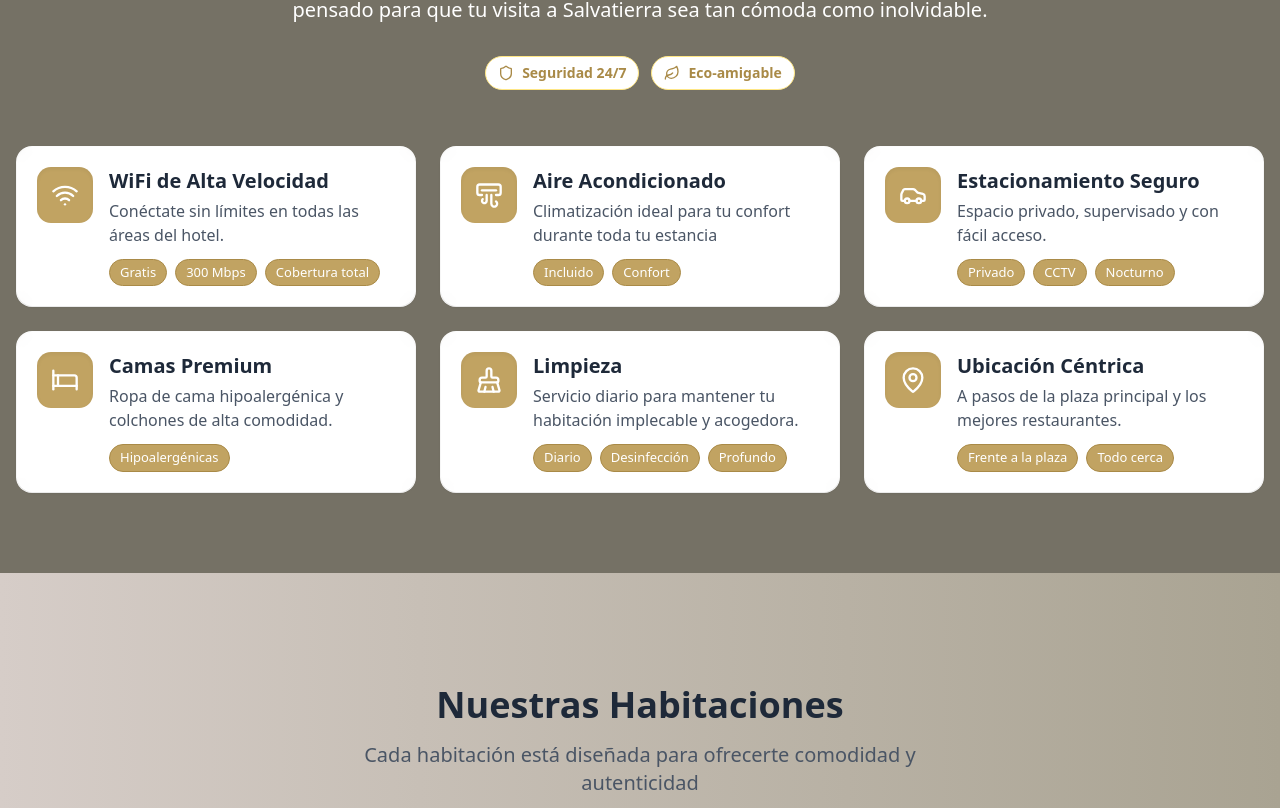
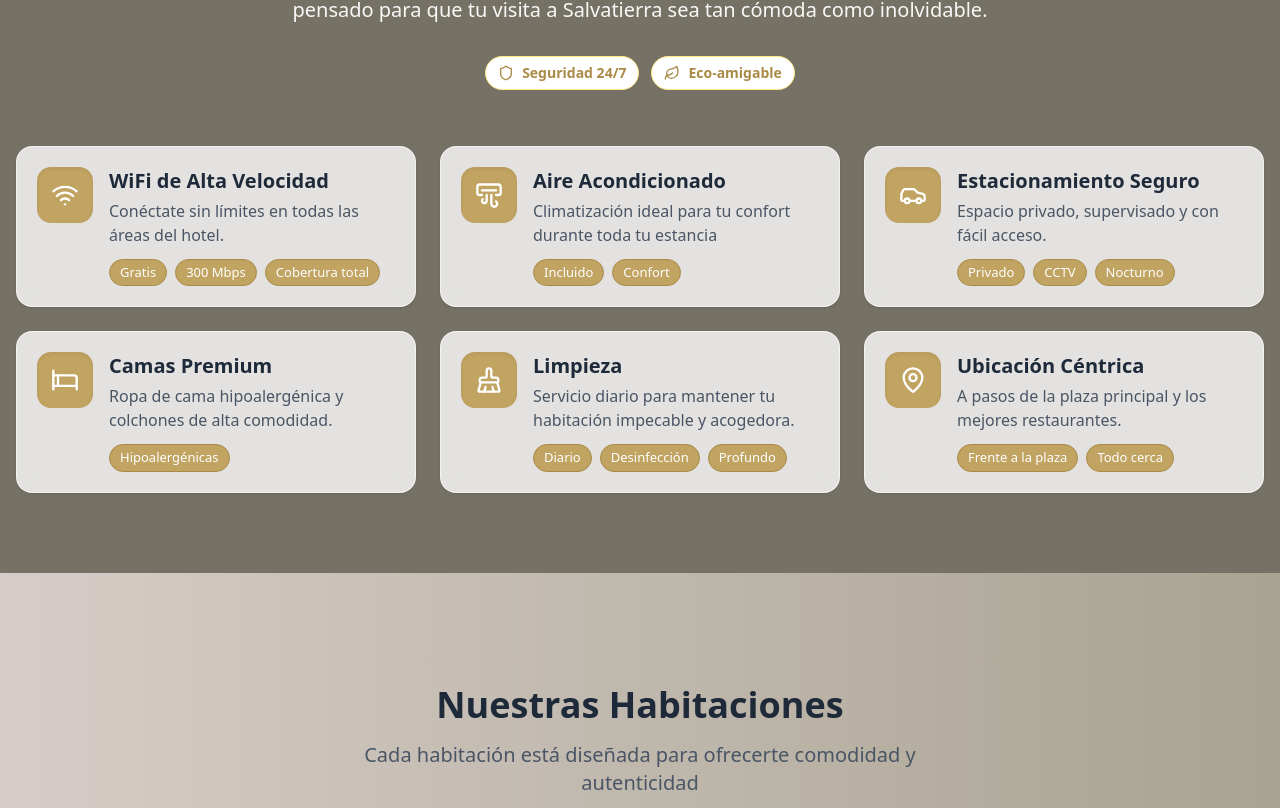
Before and after one commit to Gonzalez-Ricardo/hotelsanandres, a Next.js app: page / in a window 1280 px wide. Shown: the part 2132-2940 px from the top of the page. Built offline with nearby package versions, Linux system fonts and the light colour scheme.

Commit message:
Actualizacion4

```diff
--- a/src/app/Components/Galeria.tsx
+++ b/src/app/Components/Galeria.tsx
@@ -4,7 +4,7 @@ import Image from "next/image";
 import { useState } from "react";
 
 const images = [
-  "19", "10", "12", "6", "1", "4", "6b", "13", "51", "Hab9", "21", "53",
+  "19", "10", "12", "3a", "1", "4", "6b", "13", "51", "Hab9", "21", "53",
 ];
 
 export default function Galeria() {
--- a/src/app/Components/Servicios.tsx
+++ b/src/app/Components/Servicios.tsx
@@ -1,3 +1,4 @@
+import React from "react";
 import {
   Wifi,
   Car,
@@ -5,36 +6,35 @@ import {
   BrushCleaning,
   Shield,
   Leaf,
-  Star,
-  Utensils,
-  Sparkles,
   Bed,
-  Camera,
   MapPin,
 } from "lucide-react";
+
+type ServiceCardProps = {
+  title?: string;
+  description?: string;
+  icon?: React.ReactNode;
+  tags?: string[];
+};
 
 const ServiceCard = ({
   title = "Servicio",
   description = "Descripción breve del servicio.",
   icon = null,
   tags = [],
-}: {
-  title?: string;
-  description?: string;
-  icon?: React.ReactNode;
-  tags?: string[];
-}) => {
+}: ServiceCardProps) => {
   return (
-    <div className="group rounded-2xl p-[1px] bg-white via-amber-300/60 to-orange-300/80 transition-transform duration-200 hover:-translate-y-1">
-
-      <div className="rounded-2xl bg-white/80 backdrop-blur-sm p-5 h-full shadow-sm">
+    <div className="group rounded-2xl border border-white/60 bg-white/80 backdrop-blur p-5 shadow-sm transition-all duration-200 hover:shadow-md">
       <div className="flex items-start gap-4">
         <div className="shrink-0">
           <div className="relative">
             <div className="w-12 h-12 md:w-14 md:h-14 rounded-xl bg-[#c1a362] flex items-center justify-center shadow-inner">
               {icon}
             </div>
-              <div className="absolute -inset-1 -z-10 opacity-0 group-hover:opacity-100 blur-xl rounded-2xl bg-amber-300/30 transition-opacity" />
+            <div
+              className="absolute -inset-1 -z-10 opacity-0 group-hover:opacity-100 blur-xl rounded-2xl bg-amber-300/30 transition-opacity"
+              aria-hidden="true"
+            />
           </div>
         </div>
         <div className="flex-1">
@@ -44,7 +44,7 @@ const ServiceCard = ({
           <p className="text-sm md:text-base text-gray-600 mt-1">
             {description}
           </p>
-            {tags?.length ? (
+          {!!tags.length && (
             <div className="flex flex-wrap gap-2 mt-3">
               {tags.map((t, i) => (
                 <span
@@ -55,65 +55,82 @@ const ServiceCard = ({
                 </span>
               ))}
             </div>
-            ) : null}
-          </div>
+          )}
         </div>
       </div>
     </div>
   );
 };
+
 export default function Servicios() {
   return (
-    <div>
     <section
       id="servicios"
+      aria-labelledby="servicios-title"
       className="relative overflow-hidden py-12 md:py-20 bg-[#757165] scroll-mt-24 md:scroll-mt-28"
     >
-        {/* Decorativos de fondo */}
-        <div className="pointer-events-none absolute -top-24 -left-24 w-72 h-72 md:w-96 md:h-96 rounded-full  blur-3xl" />
-        <div className="pointer-events-none absolute -bottom-24 -right-24 w-72 h-72 md:w-96 md:h-96 rounded-full  blur-3xl" />
+      {/* Decorativos de fondo (desactivados para clics) */}
+      <div
+        className="pointer-events-none absolute -top-24 -left-24 w-72 h-72 md:w-96 md:h-96 rounded-full blur-3xl"
+        aria-hidden="true"
+      />
+      <div
+        className="pointer-events-none absolute -bottom-24 -right-24 w-72 h-72 md:w-96 md:h-96 rounded-full blur-3xl"
+        aria-hidden="true"
+      />
 
       <div className="container mx-auto px-4 relative">
         <div className="text-center mb-10 md:mb-14">
-            <h3 className="text-3xl md:text-4xl font-bold text-white mt-4">
+          <h3
+            id="servicios-title"
+            className="text-3xl md:text-4xl font-bold text-white mt-4"
+          >
             Nuestros Servicios
           </h3>
-            <p className="text-base md:text-xl text-white max-w-1xl mx-auto mt-3">
+          <p className="text-base md:text-xl text-white/95 max-w-1xl mx-auto mt-3">
             En Hotel San Andrés te ofrecemos más que una estancia: brindamos
             comodidad, hospitalidad y experiencias únicas. Disfruta de
-              habitaciones impecables, atención personalizada, aire
-              acondicionado, Wi-Fi gratuito, estacionamiento seguro, y limpieza
-              diaria. Todo pensado para que tu visita a Salvatierra sea tan
-              cómoda como inolvidable.
+            habitaciones impecables, atención personalizada, aire acondicionado,
+            Wi-Fi gratuito, estacionamiento seguro, y limpieza diaria. Todo
+            pensado para que tu visita a Salvatierra sea tan cómoda como
+            inolvidable.
           </p>
 
           {/* Destacados */}
           <div className="mt-6 md:mt-8 flex flex-wrap justify-center gap-2 md:gap-3">
-              <span className="inline-flex items-center gap-2 px-3 py-1.5 rounded-full bg-white border border-amber-200 text-[#a98a47] text-xs md:text-sm">
-                <Shield className="h-4 w-4" />
+            <span className="inline-flex items-center gap-2 px-3 py-1.5 rounded-full bg-white text-[#a98a47] border border-amber-200 text-xs md:text-sm">
+              <Shield className="h-4 w-4" aria-hidden="true" />
               <b>Seguridad 24/7</b>
             </span>
-              <span className="inline-flex items-center gap-2 px-3 py-1.5 rounded-full bg-white border border-amber-200 text-[#a98a47] text-xs md:text-sm">
-                <Leaf className="h-4 w-4" />
+            <span className="inline-flex items-center gap-2 px-3 py-1.5 rounded-full bg-white text-[#a98a47] border border-amber-200 text-xs md:text-sm">
+              <Leaf className="h-4 w-4" aria-hidden="true" />
               <b>Eco-amigable</b>
             </span>
           </div>
         </div>
 
-          {/* Grid de servicios */}
-          <div className="grid grid-cols-2 lg:grid-cols-3 gap-4 md:gap-6">
+        {/* Grid de servicios (misma info que tu imagen) */}
+        <div className="grid grid-cols-1 sm:grid-cols-2 lg:grid-cols-3 gap-4 md:gap-6">
           <ServiceCard
             title="WiFi de Alta Velocidad"
             description="Conéctate sin límites en todas las áreas del hotel."
-              icon={<Wifi className="h-6 w-6 md:h-7 md:w-7 text-white" />}
-
+            icon={
+              <Wifi
+                className="h-6 w-6 md:h-7 md:w-7 text-white"
+                aria-hidden="true"
+              />
+            }
             tags={["Gratis", "300 Mbps", "Cobertura total"]}
           />
+
           <ServiceCard
             title="Aire Acondicionado"
             description="Climatización ideal para tu confort durante toda tu estancia"
             icon={
-                <AirVent className="h-6 w-6 md:h-7 md:w-7 text-white" />
+              <AirVent
+                className="h-6 w-6 md:h-7 md:w-7 text-white"
+                aria-hidden="true"
+              />
             }
             tags={["Incluido", "Confort"]}
           />
@@ -121,33 +138,52 @@ export default function Servicios() {
           <ServiceCard
             title="Estacionamiento Seguro"
             description="Espacio privado, supervisado y con fácil acceso."
-              icon={<Car className="h-6 w-6 md:h-7 md:w-7 text-white" />}
+            icon={
+              <Car
+                className="h-6 w-6 md:h-7 md:w-7 text-white"
+                aria-hidden="true"
+              />
+            }
             tags={["Privado", "CCTV", "Nocturno"]}
           />
+
           <ServiceCard
             title="Camas Premium"
             description="Ropa de cama hipoalergénica y colchones de alta comodidad."
-              icon={<Bed className="h-6 w-6 md:h-7 md:w-7 text-white" />}
+            icon={
+              <Bed
+                className="h-6 w-6 md:h-7 md:w-7 text-white"
+                aria-hidden="true"
+              />
+            }
             tags={["Hipoalergénicas"]}
           />
 
           <ServiceCard
             title="Limpieza"
-              description="Servicio diario para mantener tu habitación implecable y acogedora."
+            description="Servicio diario para mantener tu habitación impecable y acogedora."
             icon={
-                <BrushCleaning className="h-6 w-6 md:h-7 md:w-7 text-white" />
+              <BrushCleaning
+                className="h-6 w-6 md:h-7 md:w-7 text-white"
+                aria-hidden="true"
+              />
             }
-              tags={["Diario", "Desinfección", "Profundo "]}
+            tags={["Diario", "Desinfección", "Profundo"]}
           />
+
           <ServiceCard
             title="Ubicación Céntrica"
             description="A pasos de la plaza principal y los mejores restaurantes."
-              icon={<MapPin className="h-6 w-6 md:h-7 md:w-7 text-white" />}
+            icon={
+              <MapPin
+                className="h-6 w-6 md:h-7 md:w-7 text-white"
+                aria-hidden="true"
+              />
+            }
             tags={["Frente a la plaza", "Todo cerca"]}
           />
         </div>
       </div>
     </section>
-    </div>
   );
 }
```
Also changed, not shown: public/images/3a.webp (added). Lines whose indentation alone changed are shown as unchanged.
